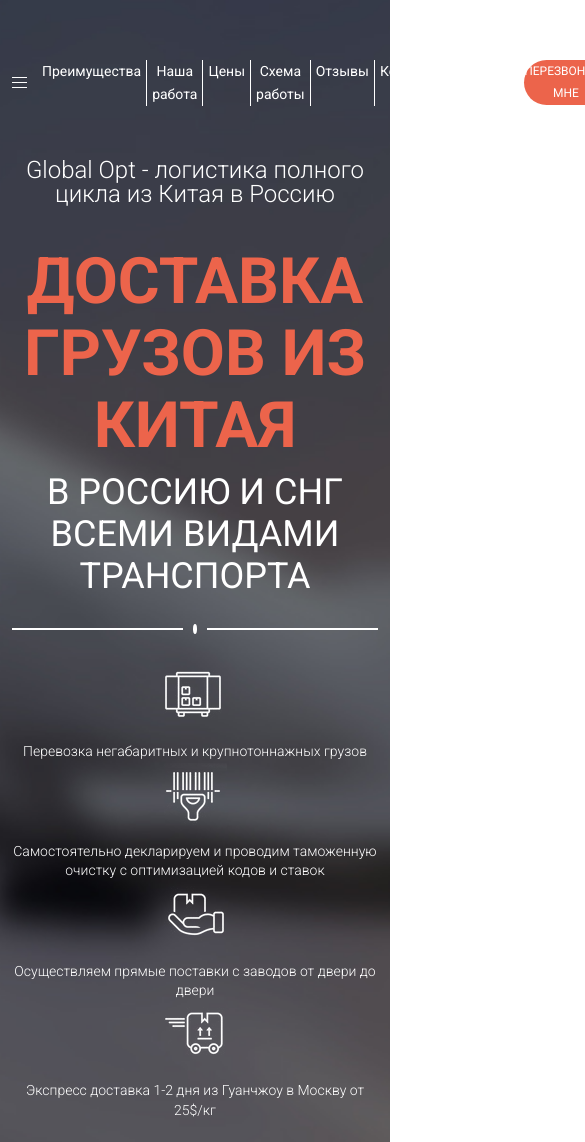
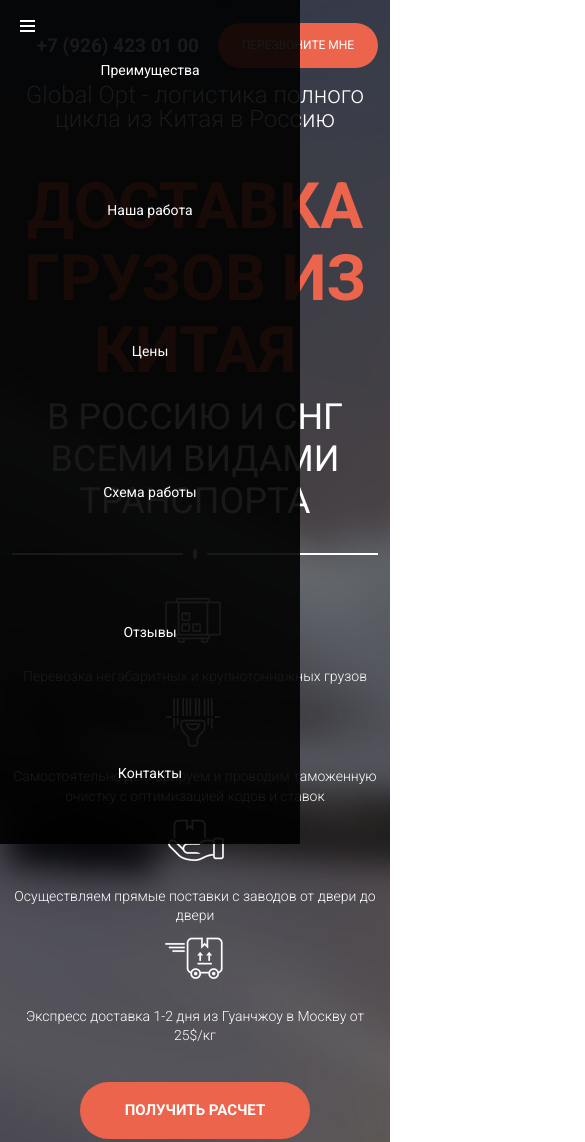
Before and after one commit to Ulya10/glopt, a website: page src/index.html in a window 390 px wide. Shown: the top 1142 px of the page, 585 px wide, since content can reach past the window. Drawn offline with nearby package versions, Linux system fonts and the light colour scheme; files that its build step writes are made by us from their sources.

Commit message:
menu adapt

```diff
--- a/src/index.html
+++ b/src/index.html
@@ -16,10 +16,13 @@
 
 <body>
     <section class="promo">
+        <div class="hamburger">
+            <div></div>
+            <div></div>
+            <div></div>
+        </div>
         <div class="container">
             <header class="header">
-                <div class="promo__hwrapper"><div class="header__hamburger"></div></div>
-
                 <div class="header__logo"><img src="icons/logo.png" alt="logo" class="header__img"></div>
                 <nav class="nav">
                     <ul class="menu">
--- a/src/sass/blocks/_media.scss
+++ b/src/sass/blocks/_media.scss
@@ -49,8 +49,37 @@
         }
     }
 
+
+
 }
 
 @media (max-width: 991px) {
+    .hamburger{
+        display: block;
+        z-index: 3;
+    }
 
+    .header{
+        &__logo{
+            display: none;
+        }
+    }
+
+    .menu{
+        flex-direction: column;
+        justify-content: space-around;
+        width: 300px;
+        height: 100vh;
+        position: absolute;
+        background-color: rgba(0, 0, 0, 0.9);
+        top: 0px;
+        left: 0px;
+        z-index: 2;
+        margin: 0;
+        &__item{
+            border-right: none;
+            padding: 0;
+
+        }
+    }
 }
--- a/src/sass/blocks/_promo.scss
+++ b/src/sass/blocks/_promo.scss
@@ -3,6 +3,7 @@
     min-height: 680px;
     padding: 23px 0 82px 0;
     text-align: center;
+    position: relative;
 
     &__divider {
         margin: 38px 0 27px 0;
@@ -17,7 +18,7 @@
         background-color: #fff;
     }
 
-    &__circle{
+    &__circle {
         width: 10px;
         height: 10px;
         background-color: #fff;
@@ -35,7 +36,7 @@
 
     }
 
-    &__img{
+    &__img {
         width: 65px;
         height: 65px;
         text-align: center;
@@ -59,29 +60,6 @@
         width: 100%;
     }
 
-    &__hwrapper{
-        width: 15px;
-        height: 15px;
-    }
-
-    &__hamburger{
-        position: relative;
-        width: 15px;
-        height: 1px;
-        background-color: #fff;
-        &:before, &:after{
-            position: absolute;
-            content: '';
-            width: 15px;
-            height: 1px;
-            background-color: #fff;
-            top: -5px;
-            left: 0px;
-        }
-        &:after{
-            top: 5px;
-        }
-    }
 }
 
 .menu {
@@ -97,16 +75,38 @@
     &__item {
         padding: 0 10px;
         border-right: 1px solid #fff;
-        &:last-child{
-            border-right:  none;
+
+        &:last-child {
+            border-right: none;
         }
     }
 
-    &__link{
+    &__link {
         padding-bottom: 5px;
-        &:hover{
+
+        &:hover {
             color: $main-color;
             border-bottom: 1px solid $main-color;
         }
     }
+
 }
+
+
+
+.hamburger {
+    position: absolute;
+    width: 15px;
+    height: 15px;
+    top: 20px;
+    left: 20px;
+    display: none;
+
+    div {
+        background-color: #fff;
+        height: 2px;
+        margin-bottom: 3px;
+
+    }
+
+}
```
Also changed, not shown: dist/css/style.min.css, dist/index.html.
